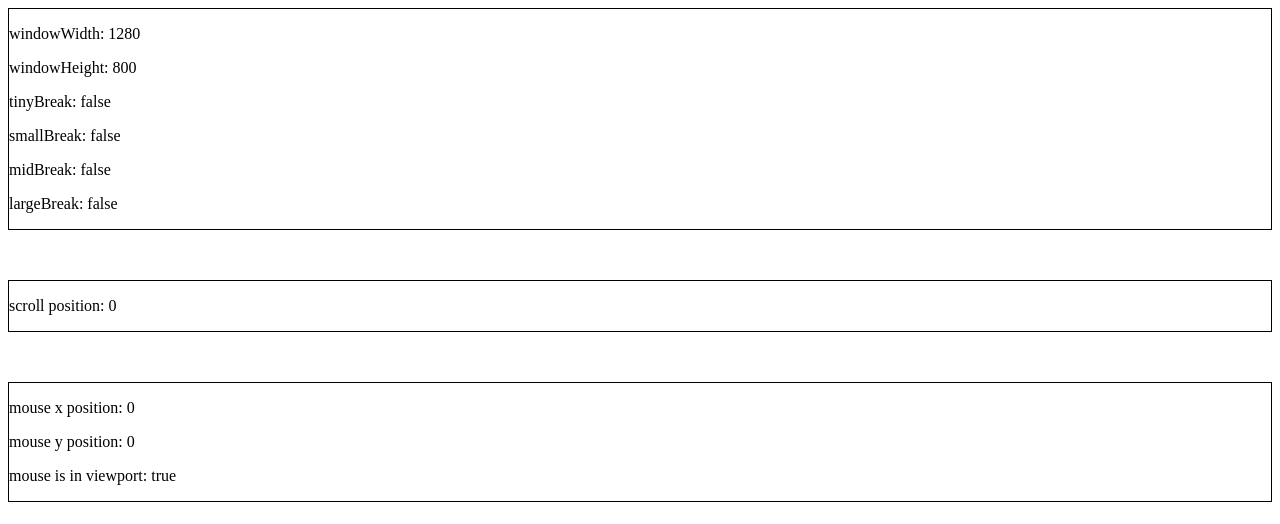
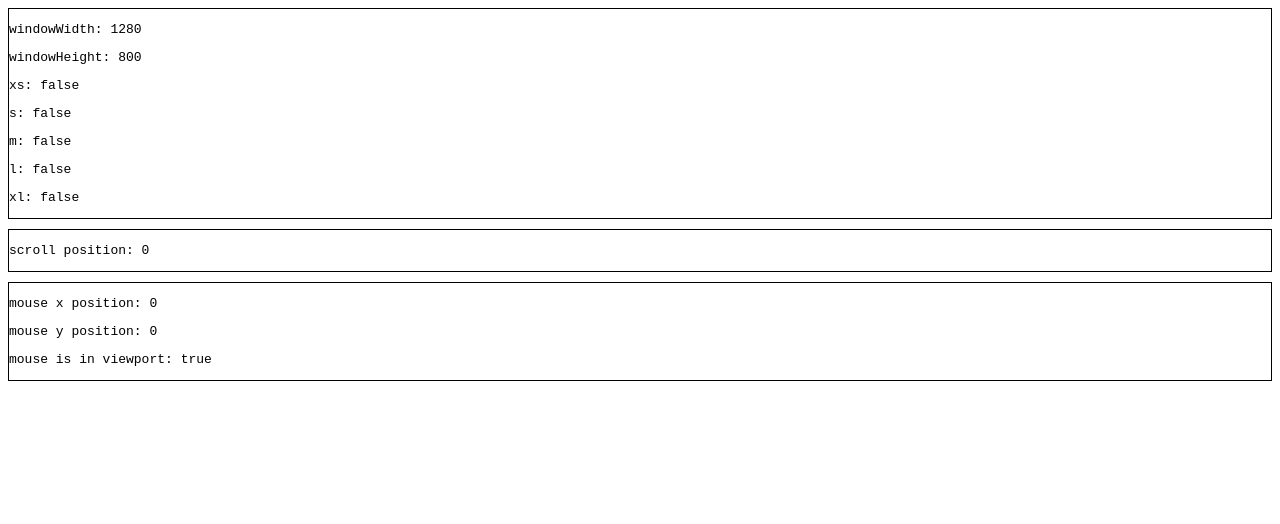
Before and after one commit to faceless-ui/window-info, a React app: page / in a window 1280 px wide. Shown: the top 524 px of the page. Built offline with nearby package versions, Linux system fonts and the light colour scheme; the HTML template or start-up script is replaced by a standard one.

Commit message:
modifies WindowInfo breakpoint naming convention

```diff
--- a/demo/App.js
+++ b/demo/App.js
@@ -9,10 +9,13 @@ const App = () => {
   return (
     <WindowInfoProvider
       throttle={300}
-      tinyBreakpoint={400}
-      smallBreakpoint={600}
-      midBreakpoint={850}
-      largeBreakpoint={1200}
+      breakpoints={{
+        xs: 350,
+        s: 576,
+        m: 768,
+        l: 992,
+        xl: 1200,
+      }}
     >
       <MousePositionProvider throttle={500}>
         <ScrollPositionProvider throttle={500}>
--- a/demo/SubscribedToMousePosition.js
+++ b/demo/SubscribedToMousePosition.js
@@ -7,6 +7,7 @@ const SubscribedToMousePosition = (props) => {
 
   return (
     <div style={{ border: '1px solid' }}>
+      <code>
         <p>
           {`mouse x position: ${x}`}
         </p>
@@ -16,6 +17,7 @@ const SubscribedToMousePosition = (props) => {
         <p>
           {`mouse is in viewport: ${mouseIsInViewport}`}
         </p>
+      </code>
     </div>
   );
 };
--- a/demo/SubscribedToScrollPosition.js
+++ b/demo/SubscribedToScrollPosition.js
@@ -6,10 +6,12 @@ const SubscribedToScrollPosition = (props) => {
   const { scrollPos } = props;
 
   return (
-    <div style={{ border: '1px solid', marginBottom: '50px' }}>
-      <p>
-        {`scroll position: ${scrollPos}`}
-      </p>
+    <div style={{ border: '1px solid', marginBottom: '10px' }}>
+      <code>
+        <p>
+          {`scroll position: ${scrollPos}`}
+        </p>
+      </code>
     </div>
   );
 };
--- a/demo/SubscribedToWindowInfo.js
+++ b/demo/SubscribedToWindowInfo.js
@@ -7,15 +7,13 @@ const SubscribedToWindowInfo = (props) => {
     windowWidth,
     windowHeight,
     breakpoints: {
-      tinyBreak,
-      smallBreak,
-      midBreak,
-      largeBreak,
+      xs, s, m, l, xl,
     },
   } = props;
 
   return (
-    <div style={{ border: '1px solid', marginBottom: '50px' }}>
+    <div style={{ border: '1px solid', marginBottom: '10px' }}>
+      <code>
         <p>
           {`windowWidth: ${windowWidth}`}
         </p>
@@ -23,17 +21,21 @@ const SubscribedToWindowInfo = (props) => {
           {`windowHeight: ${windowHeight}`}
         </p>
         <p>
-        {`tinyBreak: ${tinyBreak}`}
+          {`xs: ${xs}`}
         </p>
         <p>
-        {`smallBreak: ${smallBreak}`}
+          {`s: ${s}`}
         </p>
         <p>
-        {`midBreak: ${midBreak}`}
+          {`m: ${m}`}
         </p>
         <p>
-        {`largeBreak: ${largeBreak}`}
+          {`l: ${l}`}
         </p>
+        <p>
+          {`xl: ${xl}`}
+        </p>
+      </code>
     </div>
   );
 };
@@ -46,10 +48,11 @@ SubscribedToWindowInfo.propTypes = {
   windowWidth: PropTypes.number.isRequired,
   windowHeight: PropTypes.number.isRequired,
   breakpoints: PropTypes.shape({
-    tinyBreak: PropTypes.bool,
-    smallBreak: PropTypes.bool,
-    midBreak: PropTypes.bool,
-    largeBreak: PropTypes.bool,
+    xs: PropTypes.bool,
+    s: PropTypes.bool,
+    m: PropTypes.bool,
+    l: PropTypes.bool,
+    xl: PropTypes.bool,
   }).isRequired,
 };
 
--- a/src/WindowInfo/provider.js
+++ b/src/WindowInfo/provider.js
@@ -12,10 +12,11 @@ class WindowInfoProvider extends Component {
       windowWidth: 0,
       windowHeight: 0,
       breakpoints: {
-        tinyBreak: false,
-        smallBreak: false,
-        midBreak: false,
-        largeBreak: false,
+        xs: false,
+        s: false,
+        m: false,
+        l: false,
+        xl: false,
       },
     };
 
@@ -43,10 +44,9 @@ class WindowInfoProvider extends Component {
 
   updateSizes = () => {
     const {
-      tinyBreakpoint,
-      smallBreakpoint,
-      midBreakpoint,
-      largeBreakpoint,
+      breakpoints: {
+        xs, s, m, l, xl,
+      },
     } = this.props;
 
     const windowHeight = window.innerHeight;
@@ -56,10 +56,11 @@ class WindowInfoProvider extends Component {
       windowHeight,
       windowWidth,
       breakpoints: {
-        tinyBreak: windowWidth <= tinyBreakpoint,
-        smallBreak: windowWidth <= smallBreakpoint,
-        midBreak: windowWidth <= midBreakpoint,
-        largeBreak: windowWidth <= largeBreakpoint,
+        xs: windowWidth <= xs,
+        s: windowWidth <= s,
+        m: windowWidth <= m,
+        l: windowWidth <= l,
+        xl: windowWidth <= xl,
       },
     });
   }
@@ -77,19 +78,19 @@ class WindowInfoProvider extends Component {
 
 WindowInfoProvider.defaultProps = {
   throttle: 400,
-  tinyBreakpoint: undefined,
-  smallBreakpoint: undefined,
-  midBreakpoint: undefined,
-  largeBreakpoint: undefined,
+  breakpoints: {},
 };
 
 WindowInfoProvider.propTypes = {
   children: PropTypes.node.isRequired,
   throttle: PropTypes.number,
-  tinyBreakpoint: PropTypes.number,
-  smallBreakpoint: PropTypes.number,
-  midBreakpoint: PropTypes.number,
-  largeBreakpoint: PropTypes.number,
+  breakpoints: PropTypes.shape({
+    xs: PropTypes.number,
+    s: PropTypes.number,
+    m: PropTypes.number,
+    l: PropTypes.number,
+    xl: PropTypes.number,
+  }),
 };
 
 export default WindowInfoProvider;
```
Also changed, not shown: 1 other file (tests, documents, lock files or other folders). Lines whose indentation alone changed are shown as unchanged.
